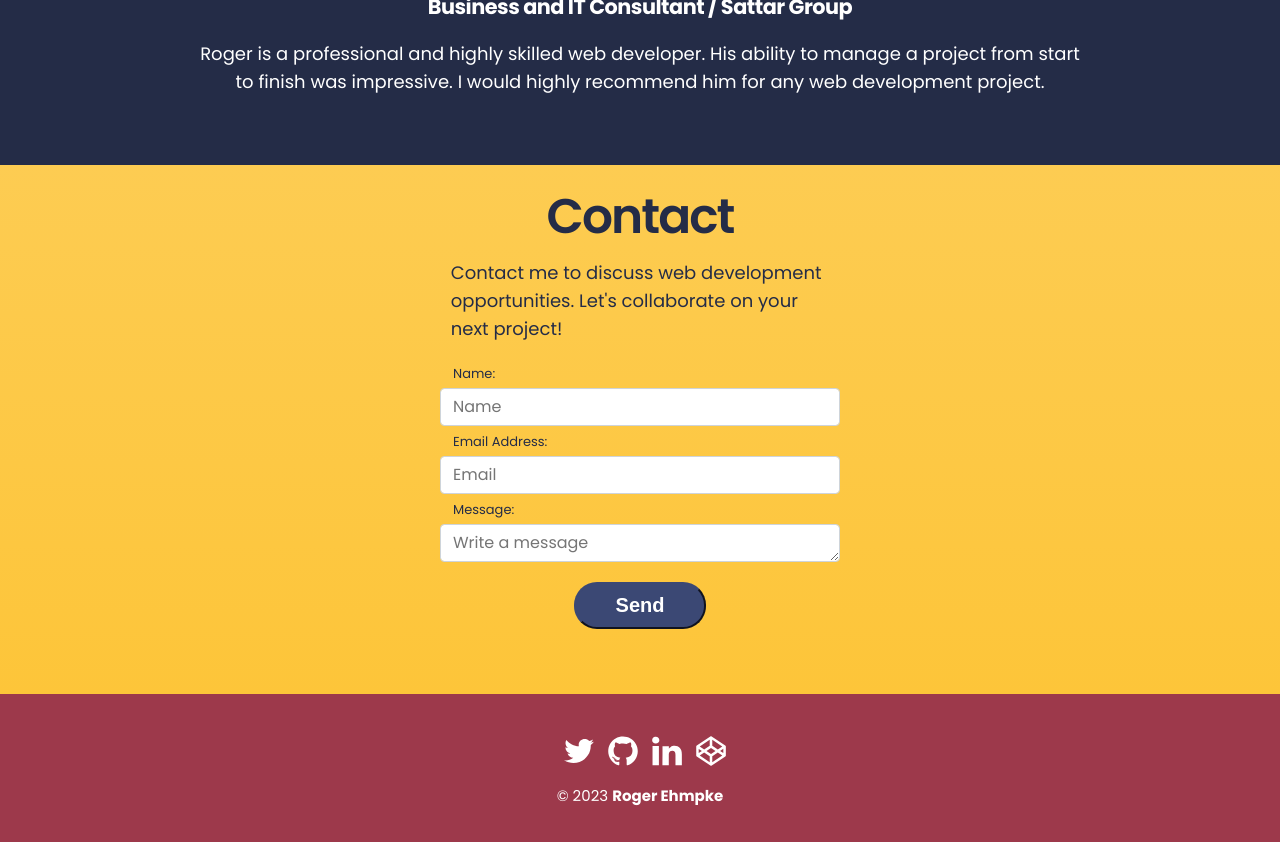
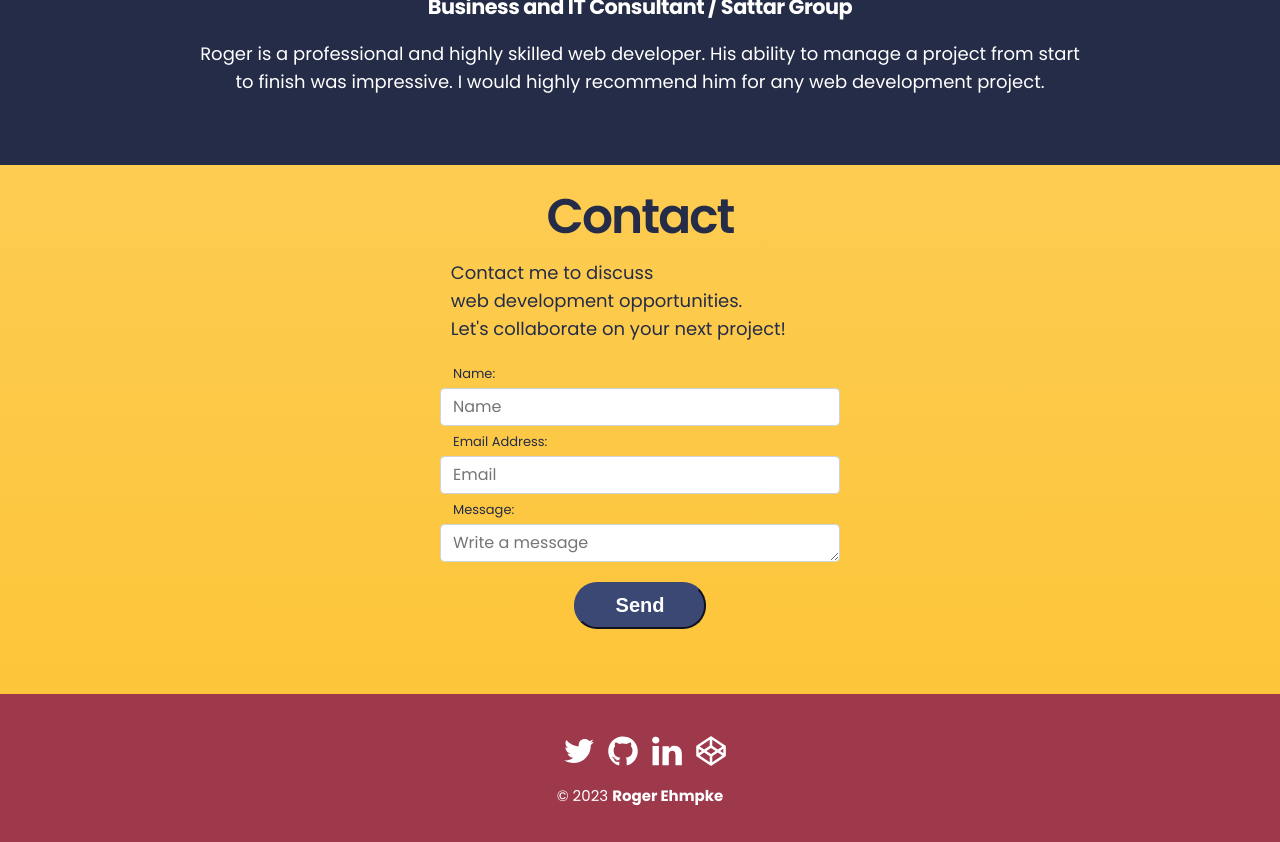
Before and after one commit to rehmpke/rogerehmpkesite, a Jekyll site: the page built from index.html, in a window 1280 px wide and 900 px high, scrolled down 2692 px, cut to the strip 0-842 px from the top of the window. Built offline with Jekyll 4.4.1, drawn with Linux system fonts in a browser that asks for light colours.

```diff
--- a/_includes/contactme.html
+++ b/_includes/contactme.html
@@ -1,7 +1,7 @@
 <aside class="contactme space-top space-bottom" id="ContactMe">
     <form style="margin:0 auto;">
       <h2>Contact</h2>
-      <p>Contact me to discuss web development opportunities. Let's collaborate on your next project!</p>
+      <p>Contact me to discuss web&nbsp;development&nbsp;opportunities. <br/>Let's collaborate on your next&nbsp;project!</p>
       <div class="form-group">
         <label for="name">Name:</label>
         <input class="form-control" id="name" name="name" type="text" placeholder="Name" required="" />
```
